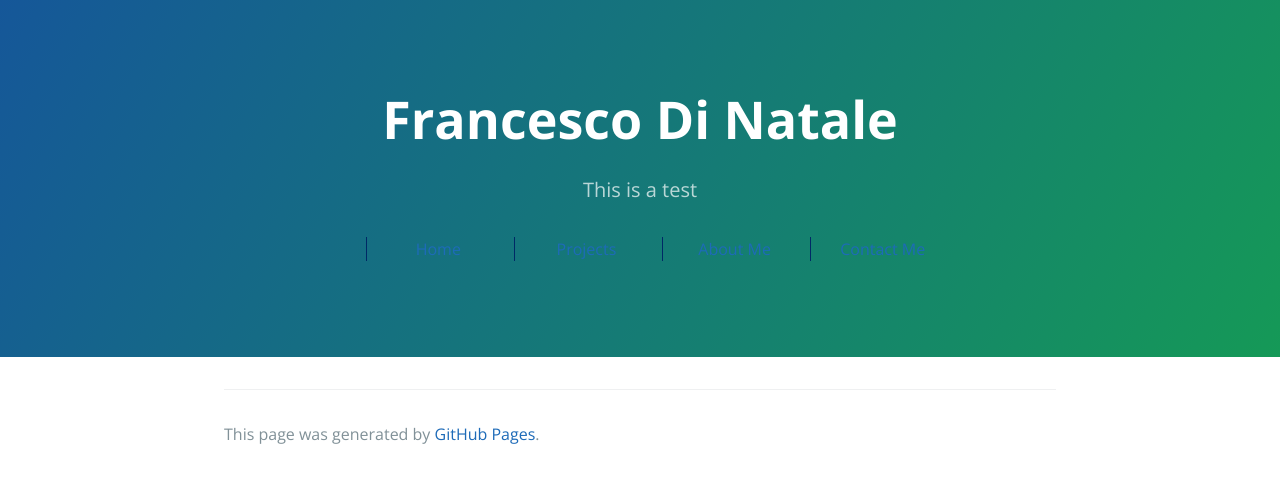
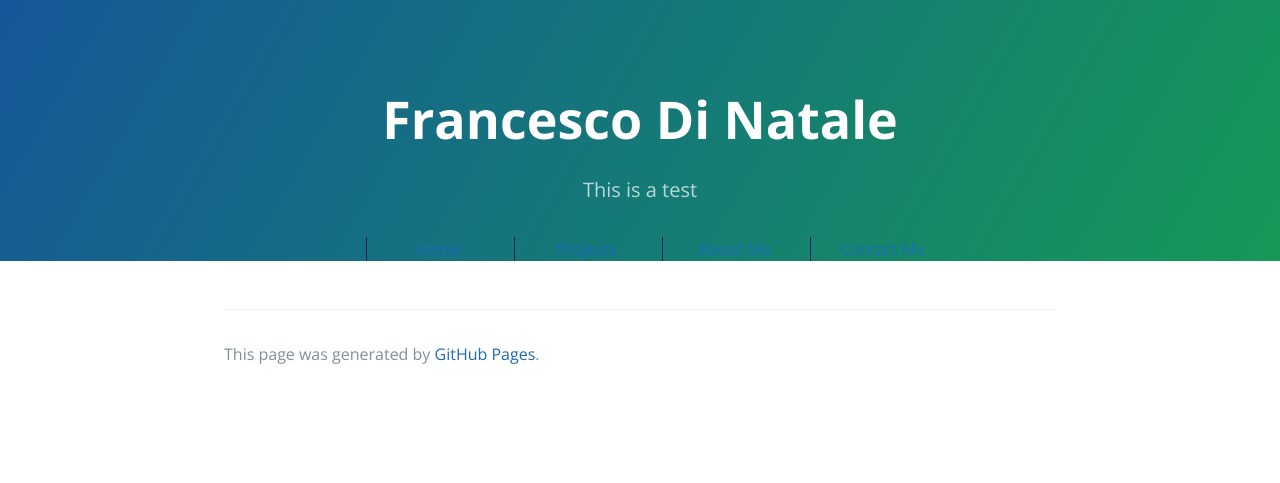
Before and after one commit to FrankD412/frankd412.github.io, a Jekyll site: the page built from index.html, in a window 1280 px wide. Shown: the top 483 px of the page. Built offline with Jekyll 4.4.1, drawn with Linux system fonts in a browser that asks for light colours.

Commit message:
Padding tests for the navbar.

```diff
--- a/_sass/jekyll-theme-cayman.scss
+++ b/_sass/jekyll-theme-cayman.scss
@@ -93,15 +93,15 @@ a {
   background-image: linear-gradient(120deg, $header-bg-color-secondary, $header-bg-color);
 
   @include large {
-    padding: 5rem 6rem;
+    padding: 5rem 6rem 0rem 6rem;
   }
 
   @include medium {
-    padding: 3rem 4rem;
+    padding: 3rem 4rem 0rem 4rem;
   }
 
   @include small {
-    padding: 2rem 1rem;
+    padding: 2rem 1rem 0rem 1rem;
   }
 }
 
```
